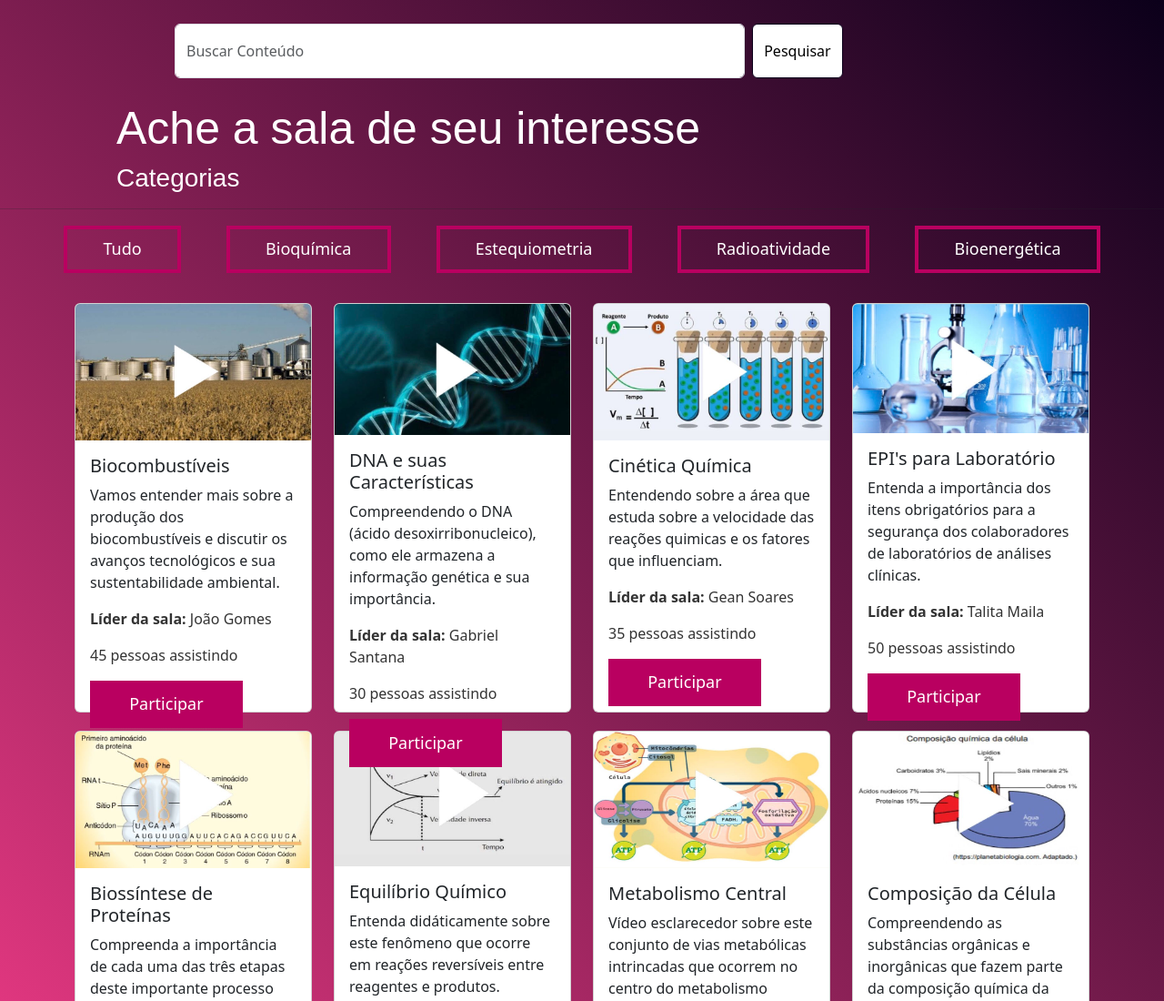
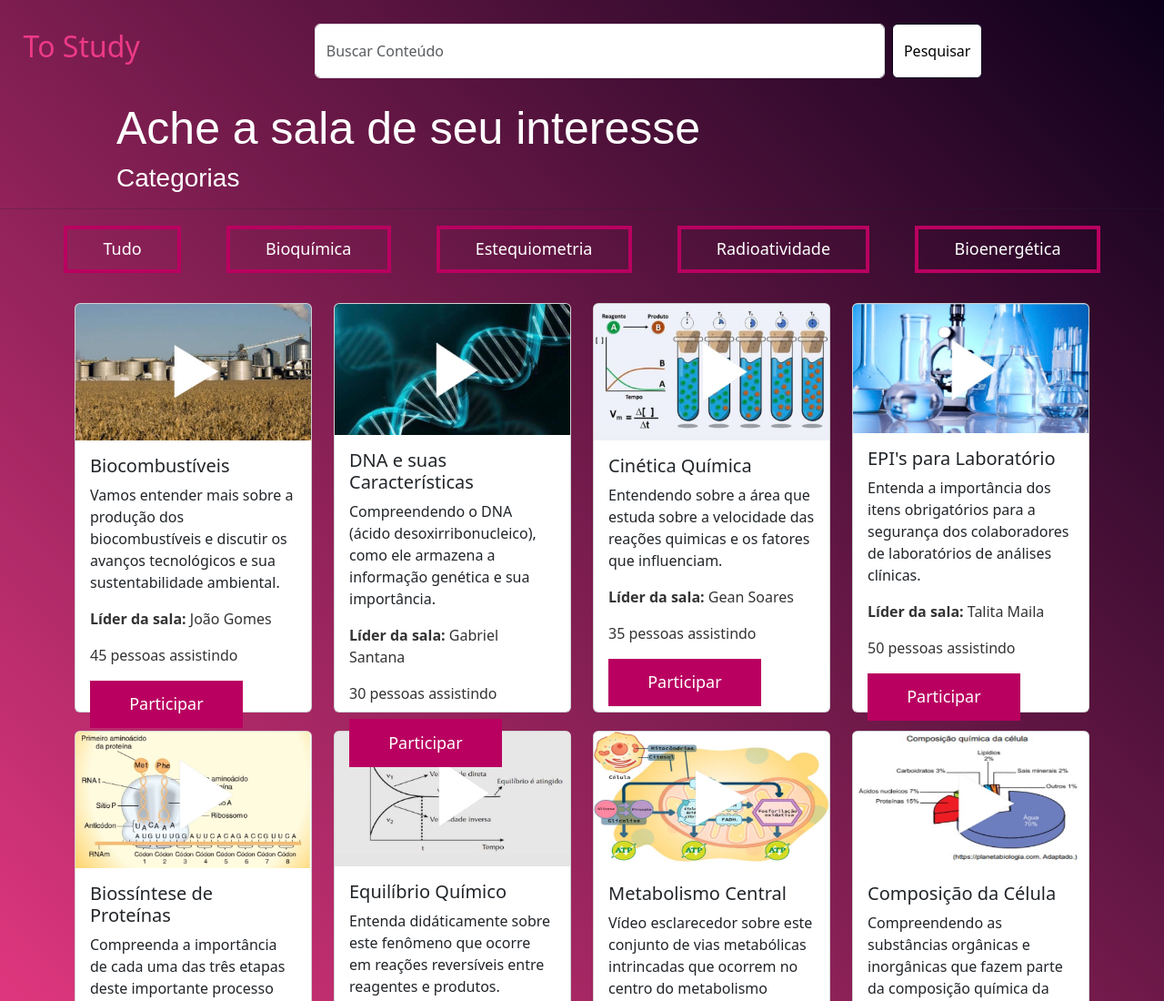
Before and after one commit to Reginarayssa/siteToStudy, a plain HTML site: page videos.html in a window 1280 px wide. Shown: the top 1100 px of the page at 91% size. Drawn offline with nearby package versions, Linux system fonts and the light colour scheme.

Commit message:
Update videos.html
atz

```diff
--- a/videos.html
+++ b/videos.html
@@ -21,6 +21,9 @@
 <body>
 
   <form class="d-flex" role="search">
+    <a href="index.html" class="logo">
+      <h2>To Study</h2></i>
+  </a>
     <input class="form-control me-2" type="search" placeholder="Buscar Conteúdo" aria-label="Search">
     <button class="btn btn-outline-success" type="submit">Pesquisar</button>
   </form>
```
